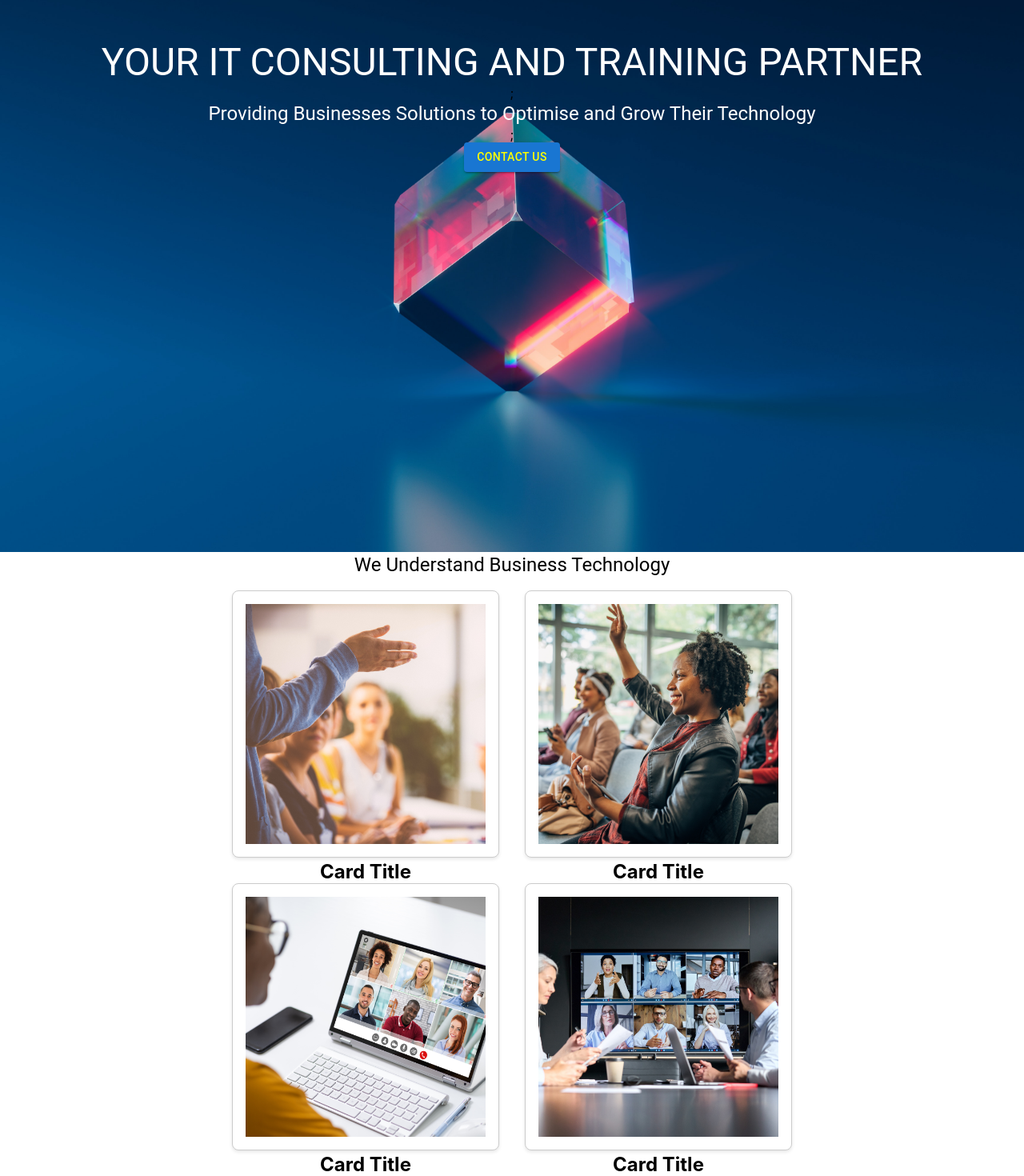
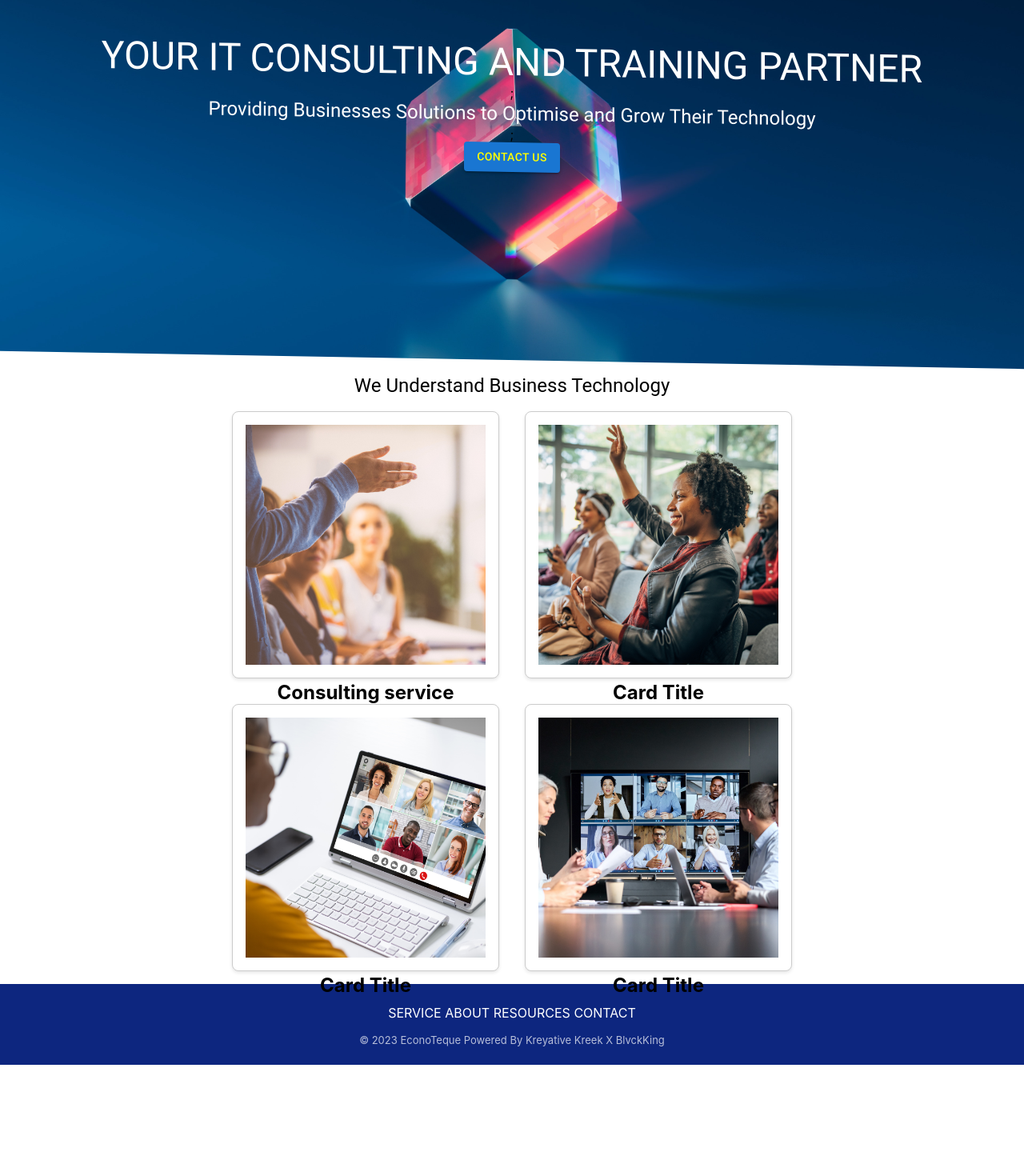
Before and after one commit to kgauzampe/econo, a React (Create React App) app: page / in a window 1280 px wide. Shown: the part 218-1688 px from the top of the page at 80% size. After the commit the page ends 1549 px from the top, so only its background shows below. Built offline with nearby package versions, Linux system fonts and the light colour scheme.

Commit message:
updated the site

```diff
--- a/src/Components/Card2/card2.js
+++ b/src/Components/Card2/card2.js
@@ -5,7 +5,7 @@ import './card2.css'; // Import the external CSS file
 const Card1 = ({ title, content, imageUrl }) => {
   return (
     <div className="card">
-      {imageUrl && <img src={card1Img} alt="Card" className="card-image" />}
+      {imageUrl && <img src={card1Img} alt="Card" className="card-image"  />}
       <h3 className="card-title">{title}</h3>
       <p className="card-content">{content}</p>
     </div>
--- /dev/null
+++ b/src/Components/Footer/Footer.css
@@ -0,0 +1,17 @@
+.footer {
+    background: #0D267F;
+    color: #fff;
+    padding: 1rem;
+    text-align: center;
+    padding: 10px;
+  }
+  .foot{
+    font-size: small;
+    color: rgba(255, 255, 255, 0.7);
+  }
+
+  @media (max-width: 768px) {
+    .footer {
+      font-size: 14px;
+    }
+  }
--- /dev/null
+++ b/src/Components/Footer/footer.js
@@ -0,0 +1,17 @@
+// Footer.js
+
+import React from 'react';
+import './Footer.css';
+
+const Footer = () => {
+  return (
+    <footer className="footer">
+      <div className="footer-content">
+        <p>SERVICE   ABOUT    RESOURCES   CONTACT</p>
+        <p className='foot'>&copy; 2023 EconoTeque Powered By Kreyative Kreek X BlvckKing</p>
+      </div>
+    </footer>
+  );
+};
+
+export default Footer;
--- a/src/Components/Home/home.css
+++ b/src/Components/Home/home.css
@@ -4,10 +4,15 @@
     background-image: url('../../Images/cubicbackground.jpg');
     background-size: cover;
     background-position: center;
-    height: 100vh;
-    /* Additional styling as needed */
+    transform: skewY(1deg);
+    z-index: 2;
+    height: 70vh;
+
   }
-
+  .weUnder{
+    position: relative;
+    padding-top: 1em;
+  }
   .hometag{
     color: #FFFFFF;
     position: relative;
@@ -35,7 +40,6 @@
     gap: 2rem;
     position: relative;
     align-items: center;
-  justify-content: center; /* Horizontally center items */
-  align-items: center; /* Vertically center items */
+  justify-content: center;
 
   }
--- a/src/Components/Home/home.js
+++ b/src/Components/Home/home.js
@@ -4,6 +4,7 @@ import React, { useState } from "react";
 import "./home.css";
 import back from "../../Images/cubicbackground.jpg"
 import Navbar from "../Navigation/Navigation/Nav";
+import Footer from "../Footer/footer";
 import Box from '@mui/material/Box';
 import Button from '@mui/material/Button';
 import { Typography } from "@mui/material";
@@ -27,12 +28,12 @@ const bull = (
     </Box>
   );
 const Home = () => {
-    const backgroundStyle = {
-        backgroundImage: 'url("../../Images/cubicbackground.jpg")',
-        backgroundSize: 'cover',
-        backgroundPosition: 'center',
-        height: '100vh', // Adjust the height as needed
-      };
+    // const backgroundStyle = {
+    //     backgroundImage: 'url("../../Images/cubicbackground.jpg")',
+    //     backgroundSize: 'cover',
+    //     backgroundPosition: 'center',
+    //     height: '100vh', // Adjust the height as needed
+    //   };
 
 
 return (
@@ -53,51 +54,46 @@ return (
         </Button>
         </Container>
     </div>
+    <div className="weUnder">
     <Typography variant="h5" component="h5" >
         We Understand Business Technology
     </Typography>
+    </div>
     <div className="About-container">
         <Container>
             <div className="about-cards">
                 <div className="card1">
                     <Card1
-                        title="Card Title"
+                        title="Consulting service"
                         // content="This is the content of the card. You can add more details here."
-                        imageUrl="path_to_image.jpg" // Replace with the actual image path
+                        imageUrl="path_to_image.jpg"
                     />
                 </div>
                 <div className="card2">
                     <Card2
                         title="Card Title"
                         // content="This is the content of the card. You can add more details here."
-                        imageUrl="path_to_image.jpg" // Replace with the actual image path
+                        imageUrl="path_to_image.jpg"
                     />
                 </div>
                 <div className="card3">
                     <Card3
                         title="Card Title"
                         // content="This is the content of the card. You can add more details here."
-                        imageUrl="path_to_image.jpg" // Replace with the actual image path
+                        imageUrl="path_to_image.jpg"
                     />
                 </div>
                 <div className="card4">
                     <Card4
                         title="Card Title"
                         // content="This is the content of the card. You can add more details here."
-                        imageUrl="path_to_image.jpg" // Replace with the actual image path
+                        imageUrl="path_to_image.jpg"
                     />
                 </div>
-                {/* <div className="card5">
-                    <Card5
-                        title="Card Title"
-                        // content="This is the content of the card. You can add more details here."
-                        imageUrl="path_to_image.jpg" // Replace with the actual image path
-                    />
-                </div> */}
             </div>
         </Container>
     </div>
-
+<Footer/>
 </div>
   );
 };
--- a/src/Components/Navigation/Navigation/Nav.css
+++ b/src/Components/Navigation/Navigation/Nav.css
@@ -15,6 +15,8 @@
 
   .nav-items {
     display: flex;
+    position: relative;
+    align-items: end;
   }
 
   .nav-items a {
```
